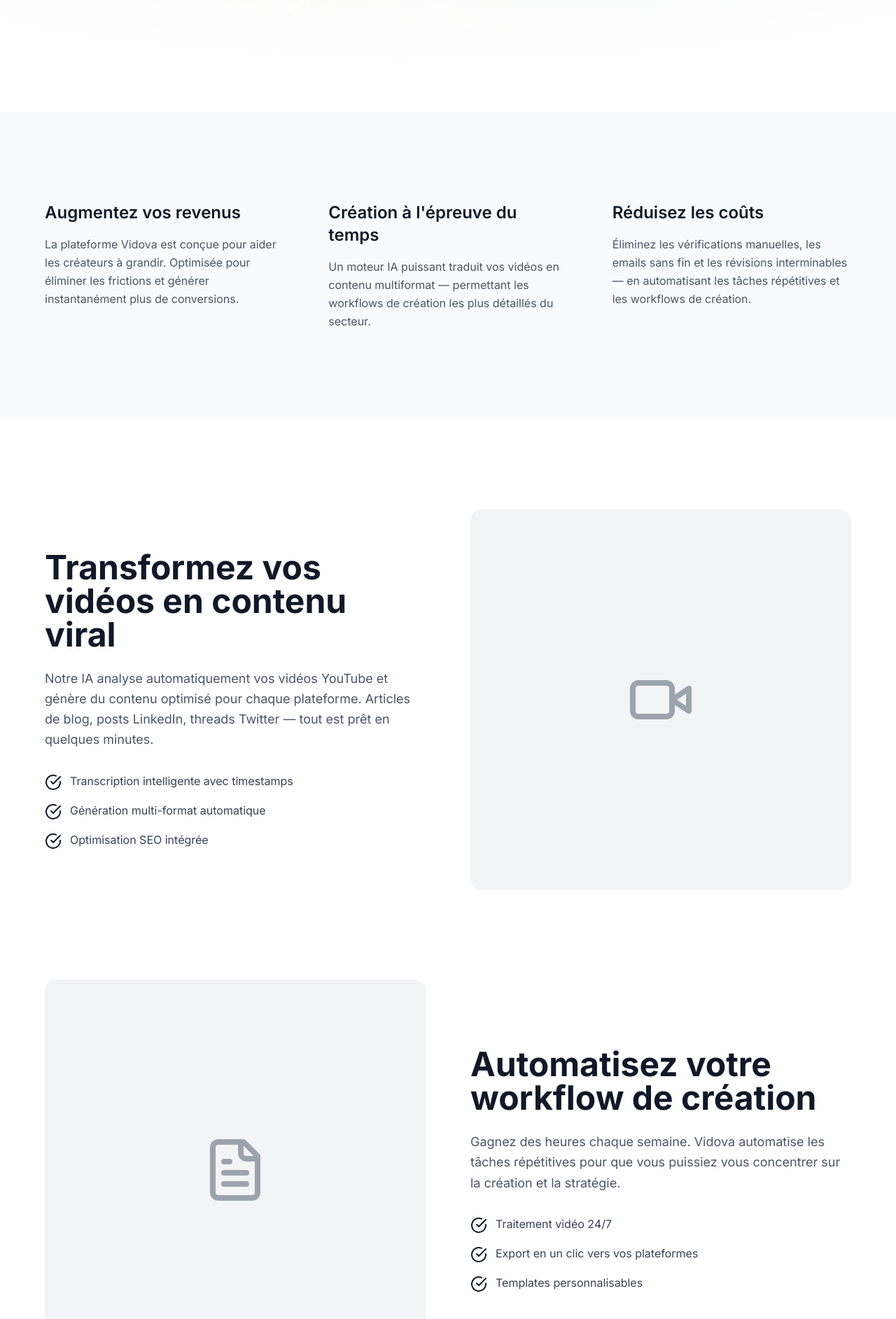
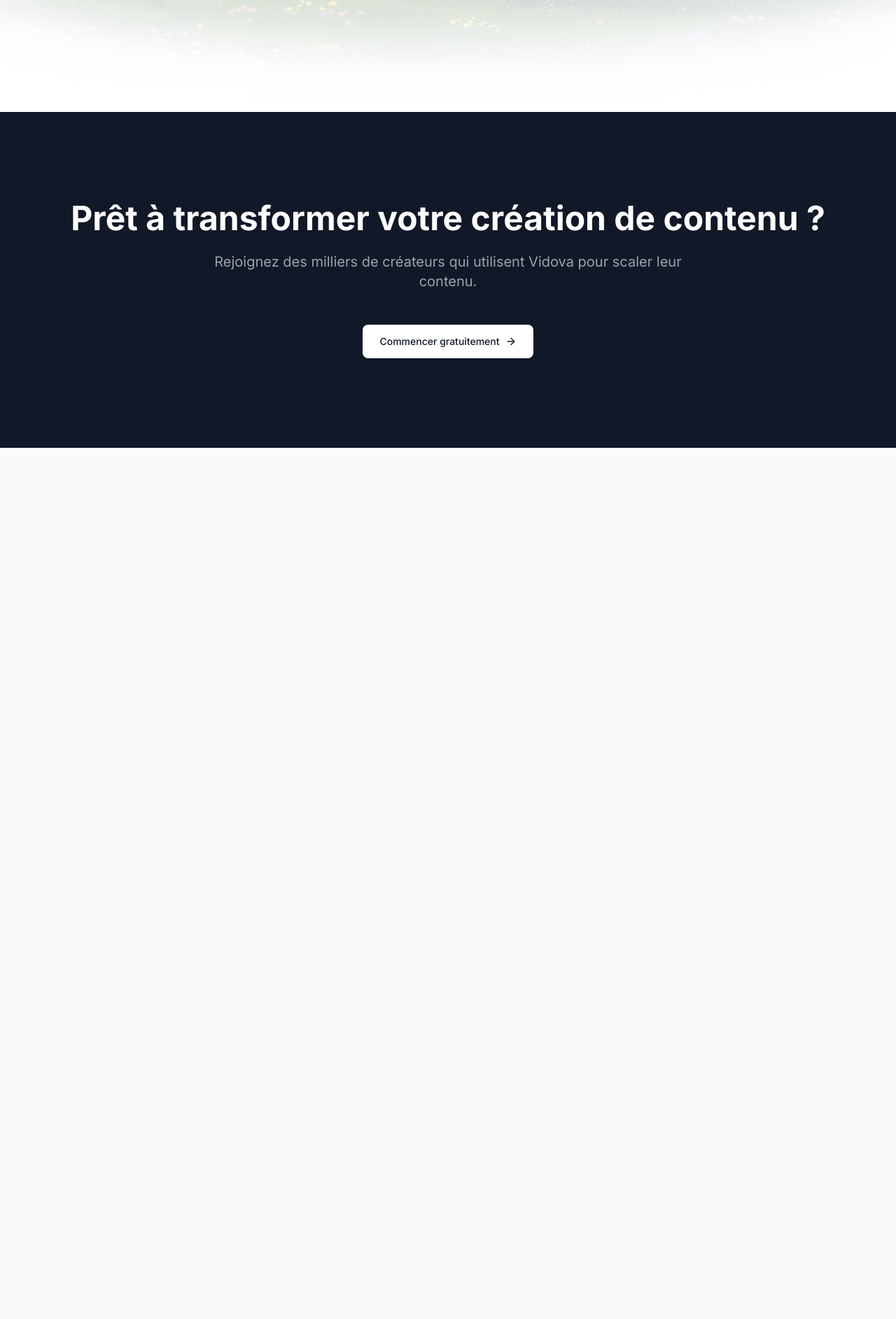
Before and after one commit to skrt67/creatoros, a Next.js app in the folder frontend/: page / in a window 1280 px wide. Shown: the part 785-2670 px from the top of the page at 70% size. After the commit the page ends 1425 px from the top, so only its background shows below. Built offline with nearby package versions, Linux system fonts and the light colour scheme.

Commit message:
Optimize: remove heavy components, increase hero image opacity to 70%

```diff
--- a/frontend/app/page.tsx
+++ b/frontend/app/page.tsx
@@ -2,8 +2,7 @@
 
 import Link from 'next/link';
 import Image from 'next/image';
-import { ArrowRight, Video, FileText, Sparkles, CheckCircle } from 'lucide-react';
-import { Footer } from '@/components/layout/Footer';
+import { ArrowRight } from 'lucide-react';
 
 export default function HomePage() {
 
@@ -39,10 +38,10 @@ export default function HomePage() {
             src="/hero-image.png"
             alt="Vidova Platform"
             fill
-            className="object-cover opacity-20"
+            className="object-cover opacity-70"
             priority
           />
-          <div className="absolute inset-0 bg-gradient-to-b from-white/80 via-white/60 to-white"></div>
+          <div className="absolute inset-0 bg-gradient-to-b from-white/60 via-white/40 to-white/80"></div>
         </div>
 
         {/* Content */}
@@ -66,94 +65,6 @@ export default function HomePage() {
         </div>
       </section>
 
-      {/* Value Props Section */}
-      <section id="features" className="px-6 lg:px-12 py-32 bg-gray-50">
-        <div className="max-w-6xl mx-auto">
-          <div className="grid lg:grid-cols-3 gap-16">
-            <div>
-              <h3 className="text-2xl font-semibold text-gray-900 mb-4">Augmentez vos revenus</h3>
-              <p className="text-gray-600 leading-relaxed">
-                La plateforme Vidova est conçue pour aider les créateurs à grandir. Optimisée pour éliminer les frictions et générer instantanément plus de conversions.
-              </p>
-            </div>
-            <div>
-              <h3 className="text-2xl font-semibold text-gray-900 mb-4">Création à l'épreuve du temps</h3>
-              <p className="text-gray-600 leading-relaxed">
-                Un moteur IA puissant traduit vos vidéos en contenu multiformat — permettant les workflows de création les plus détaillés du secteur.
-              </p>
-            </div>
-            <div>
-              <h3 className="text-2xl font-semibold text-gray-900 mb-4">Réduisez les coûts</h3>
-              <p className="text-gray-600 leading-relaxed">
-                Éliminez les vérifications manuelles, les emails sans fin et les révisions interminables — en automatisant les tâches répétitives et les workflows de création.
-              </p>
-            </div>
-          </div>
-        </div>
-      </section>
-
-      {/* Features Detail */}
-      <section className="px-6 lg:px-12 py-32">
-        <div className="max-w-6xl mx-auto space-y-32">
-          {/* Feature 1 */}
-          <div className="grid lg:grid-cols-2 gap-16 items-center">
-            <div>
-              <h2 className="text-4xl lg:text-5xl font-bold text-gray-900 mb-6 leading-tight">
-                Transformez vos vidéos en contenu viral
-              </h2>
-              <p className="text-lg text-gray-600 mb-8 leading-relaxed">
-                Notre IA analyse automatiquement vos vidéos YouTube et génère du contenu optimisé pour chaque plateforme. Articles de blog, posts LinkedIn, threads Twitter — tout est prêt en quelques minutes.
-              </p>
-              <ul className="space-y-4">
-                <li className="flex items-start gap-3">
-                  <CheckCircle className="h-6 w-6 text-gray-900 flex-shrink-0 mt-0.5" />
-                  <span className="text-gray-700">Transcription intelligente avec timestamps</span>
-                </li>
-                <li className="flex items-start gap-3">
-                  <CheckCircle className="h-6 w-6 text-gray-900 flex-shrink-0 mt-0.5" />
-                  <span className="text-gray-700">Génération multi-format automatique</span>
-                </li>
-                <li className="flex items-start gap-3">
-                  <CheckCircle className="h-6 w-6 text-gray-900 flex-shrink-0 mt-0.5" />
-                  <span className="text-gray-700">Optimisation SEO intégrée</span>
-                </li>
-              </ul>
-            </div>
-            <div className="bg-gray-100 rounded-2xl aspect-square flex items-center justify-center">
-              <Video className="h-24 w-24 text-gray-400" />
-            </div>
-          </div>
-
-          {/* Feature 2 */}
-          <div className="grid lg:grid-cols-2 gap-16 items-center">
-            <div className="bg-gray-100 rounded-2xl aspect-square flex items-center justify-center lg:order-first">
-              <FileText className="h-24 w-24 text-gray-400" />
-            </div>
-            <div>
-              <h2 className="text-4xl lg:text-5xl font-bold text-gray-900 mb-6 leading-tight">
-                Automatisez votre workflow de création
-              </h2>
-              <p className="text-lg text-gray-600 mb-8 leading-relaxed">
-                Gagnez des heures chaque semaine. Vidova automatise les tâches répétitives pour que vous puissiez vous concentrer sur la création et la stratégie.
-              </p>
-              <ul className="space-y-4">
-                <li className="flex items-start gap-3">
-                  <CheckCircle className="h-6 w-6 text-gray-900 flex-shrink-0 mt-0.5" />
-                  <span className="text-gray-700">Traitement vidéo 24/7</span>
-                </li>
-                <li className="flex items-start gap-3">
-                  <CheckCircle className="h-6 w-6 text-gray-900 flex-shrink-0 mt-0.5" />
-                  <span className="text-gray-700">Export en un clic vers vos plateformes</span>
-                </li>
-                <li className="flex items-start gap-3">
-                  <CheckCircle className="h-6 w-6 text-gray-900 flex-shrink-0 mt-0.5" />
-                  <span className="text-gray-700">Templates personnalisables</span>
-                </li>
-              </ul>
-            </div>
-          </div>
-        </div>
-      </section>
 
       {/* CTA Section */}
       <section className="px-6 lg:px-12 py-32 bg-gray-900">
@@ -174,8 +85,6 @@ export default function HomePage() {
         </div>
       </section>
 
-      {/* Footer */}
-      <Footer />
     </div>
   );
 }
```
Also changed, not shown: frontend/app/dashboard/page.tsx (+10 -115 lines).
